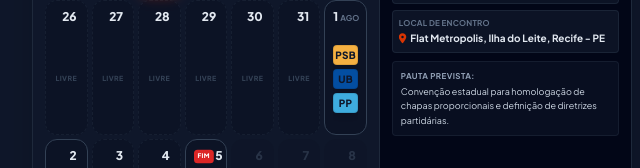
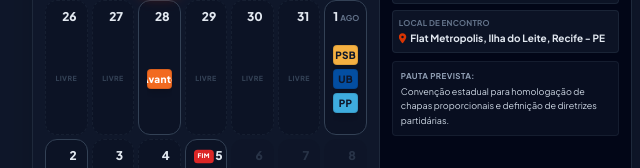
Before and after one commit to cynaramaira/convencoes2026pe, a plain HTML site: page index.html in a window 1280 px wide. Shown: the part 345-513 px from the top of the page, 308-948 px from the left. Drawn offline with nearby package versions, Linux system fonts and the light colour scheme.

Commit message:
Add Avante party convention details to index.html

```diff
--- a/index.html
+++ b/index.html
@@ -262,6 +262,20 @@
                 horaInicio: "09:00",
                 horaFim: "16:00",
                 local: "Auditório Principal da ALEPE, Recife - PE",
+                detalhes: "Convenção estadual para definição de alianças e candidaturas majoritárias no estado.",
+                link: "https://jamildo.com"
+            },
+             {
+                id: "conv-avante",
+                partido: "Avante",
+                sigla: "Avante",
+                cor: "#f26a20",
+                textColor: "#ffffff",
+                dataInicio: "2026-07-28",
+                dataFim: "2026-07-28",
+                horaInicio: "11:00",
+                horaFim: "17:00",
+                local: "Sede do Avante PE, Rua Adélia, nº 48, Sala 101 - Empresarial Torre 48 - Bairro da Torre, Recife/PE",
                 detalhes: "Convenção estadual para definição de alianças e candidaturas majoritárias no estado.",
                 link: "https://jamildo.com"
             },
```
